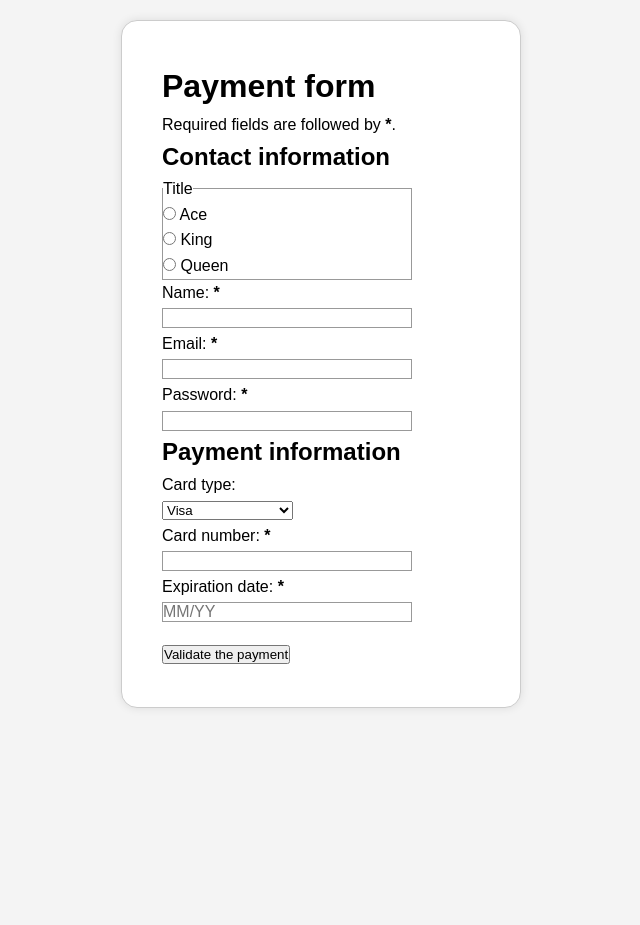
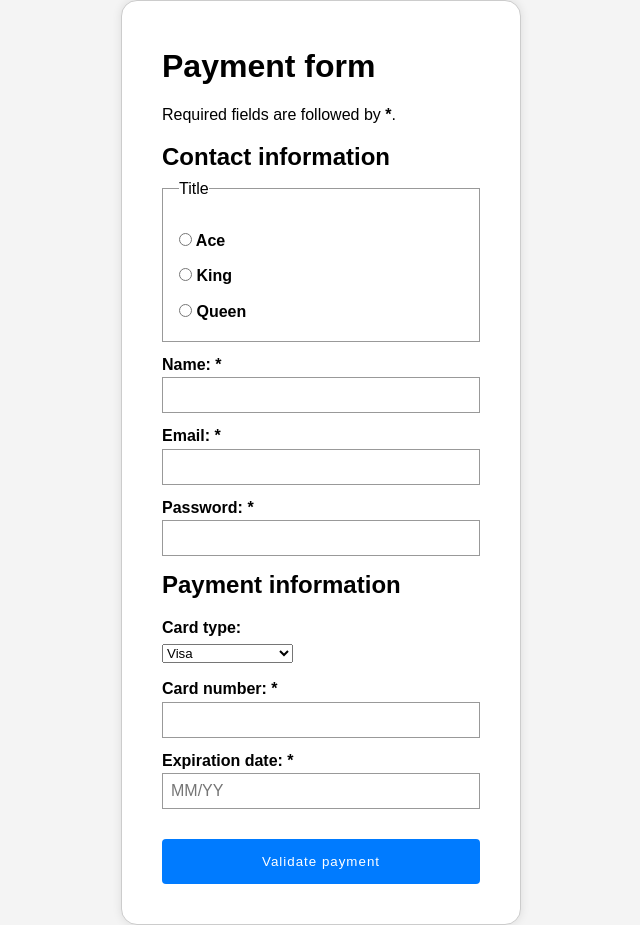
Before and after one commit to alok-38/learn-enough, a PHP site: page / in a window 1280 px wide. Shown: the whole page, without its empty margins (319-959 px from the left). Before the commit the page ends 708 px from the top, so only its background shows below. Run offline with PHP 8.4, Linux system fonts and the light colour scheme.

Commit message:
Completed the form

```diff
--- a/html-tutorial/payment-form/index.html
+++ b/html-tutorial/payment-form/index.html
@@ -93,7 +93,7 @@
           </p>
         </section>
         <section>
-          <p><button type="submit">Validate the payment</button></p>
+          <p><button type="submit">Validate payment</button></p>
         </section>
       </form>
 
--- a/html-tutorial/payment-form/style.css
+++ b/html-tutorial/payment-form/style.css
@@ -15,13 +15,15 @@ ul {
 
 form {
     max-width: 400px;
-    margin: 20px auto;
+    margin: 0 auto;
     background: #fff;
     padding: 2.5em;
     border: 1px solid #ccc;
     border-radius: 1em;
     line-height: 1.6;
     box-shadow: 0 0 10px rgba(0, 0, 0, 0.1);
+    display: grid;
+    gap: 10px;
 }
 
 label span {
@@ -32,9 +34,11 @@ label span {
 input,
 textarea {
   font: 1em sans-serif;
-  width: 250px;
+  width: 100%;
+  padding: 8px;
   box-sizing: border-box;
   border: 1px solid #999;
+  transition: border-color 0.3s ease-in-out;
 }
 
 input[type="checkbox"],
@@ -49,9 +53,10 @@ textarea:focus {
 }
 
 fieldset {
-    width: 250px;
+    width: 100%;
     box-sizing: border-box;
     border: 1px solid #999;
+    padding: 1em;
 }
 
 button {
@@ -61,6 +66,8 @@ button {
 label {
     position: relative;
     display: inline-block;
+    font-weight: bold;
+    margin-top: 10px;
 }
 
 p label {
@@ -72,3 +79,19 @@ label em {
     right: 5px;
     top: 20px;
 }
+
+button {
+    background-color: #007bff;
+    color: #fff;
+    padding: 15px 20px;
+    border: none;
+    border-radius: 4px;
+    cursor: pointer;
+    transition: background-color 0.3s ease-in-out;
+    letter-spacing: 1px;
+    width: 100%;
+}
+
+  button:hover {
+    background-color: #0056b3;
+}
```
